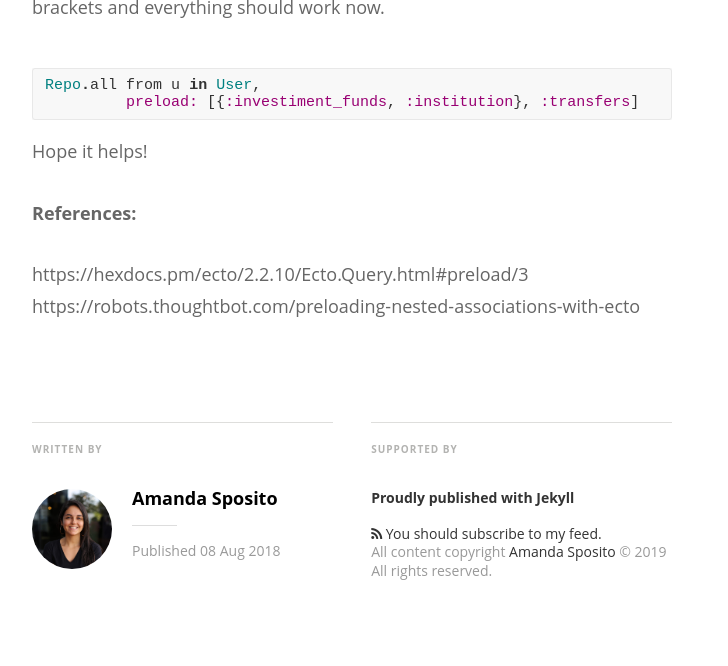
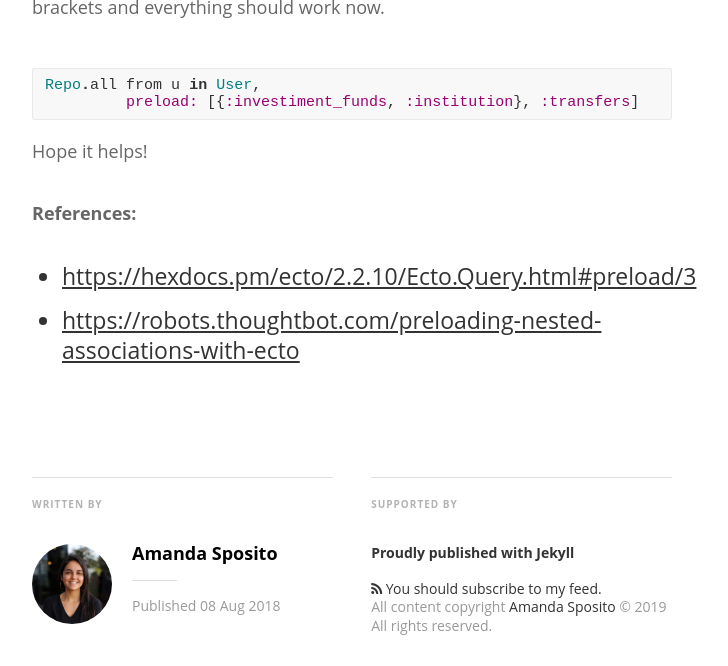
Before and after one commit to amandasposito/amandasposito.github.io, a Jekyll site: the page built from _posts/2018-08-08-ecto-preload-nested-associations.md, in a window 1280 px wide and 900 px high, scrolled down 1842 px, cut to the strip 0-666 px from the top of the window. Shown: the whole strip, without its empty margins (288-1016 px from the left). Built offline with Jekyll 4.4.1, drawn with Linux system fonts in a browser that asks for light colours; nearby versions of some CDN libraries; some web fonts are replaced; part of the change alters nothing that is shown.

```diff
--- a/_posts/2018-08-08-ecto-preload-nested-associations.md
+++ b/_posts/2018-08-08-ecto-preload-nested-associations.md
@@ -56,5 +56,5 @@ Hope it helps!
 
 **References:**
 
-https://hexdocs.pm/ecto/2.2.10/Ecto.Query.html#preload/3
-https://robots.thoughtbot.com/preloading-nested-associations-with-ecto
+* [https://hexdocs.pm/ecto/2.2.10/Ecto.Query.html#preload/3](https://hexdocs.pm/ecto/2.2.10/Ecto.Query.html#preload/3)
+* [https://robots.thoughtbot.com/preloading-nested-associations-with-ecto](https://robots.thoughtbot.com/preloading-nested-associations-with-ecto)
```
